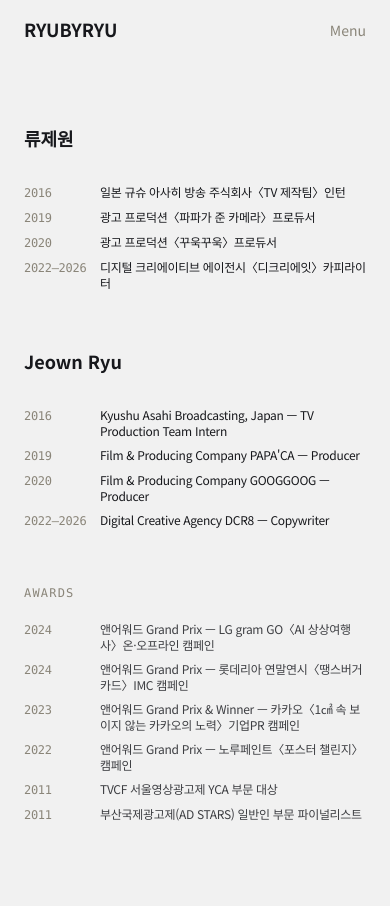
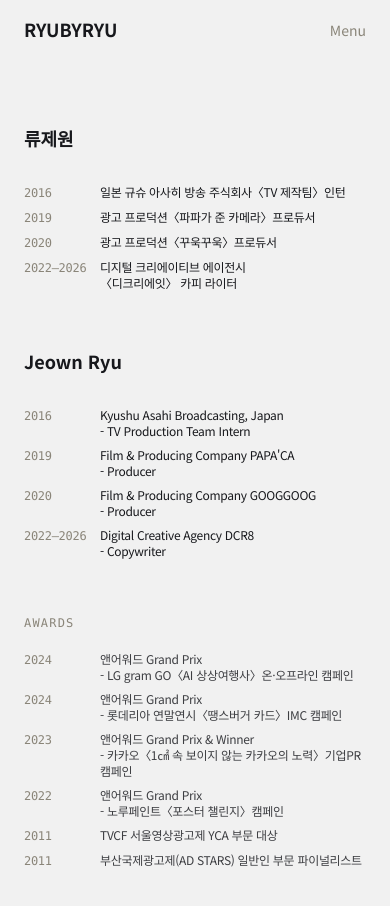
Before and after one commit to ryubyryu/portfolio, a Next.js app: page /about in a window 390 px wide. Shown: the top 906 px of the page. Built offline with nearby package versions, Linux system fonts and the light colour scheme.

Commit message:
About 페이지 모바일 전용 줄바꿈 적용, 단어 중간 줄바꿈 방지 (#219)
Co-authored-by: Claude <noreply@anthropic.com>

```diff
--- a/app/(pages)/about/page.tsx
+++ b/app/(pages)/about/page.tsx
@@ -4,7 +4,17 @@ export const metadata: Metadata = {
   title: "About",
 };
 
-const career = [
+type TimelineItem = {
+  period: string;
+  title: string;
+  titleParts?: [string, string];
+};
+
+type AwardItem = TimelineItem & {
+  url?: string;
+};
+
+const career: TimelineItem[] = [
   {
     period: "2016",
     title: "일본 규슈 아사히 방송 주식회사〈TV 제작팀〉인턴",
@@ -14,42 +24,57 @@ const career = [
   {
     period: "2022–2026",
     title: "디지털 크리에이티브 에이전시〈디크리에잇〉카피라이터",
+    titleParts: ["디지털 크리에이티브 에이전시", "〈디크리에잇〉 카피 라이터"] as [string, string],
   },
 ];
 
-const careerEn = [
+const careerEn: TimelineItem[] = [
   {
     period: "2016",
     title: "Kyushu Asahi Broadcasting, Japan — TV Production Team Intern",
+    titleParts: ["Kyushu Asahi Broadcasting, Japan", "- TV Production Team Intern"] as [string, string],
   },
-  { period: "2019", title: "Film & Producing Company PAPA'CA — Producer" },
-  { period: "2020", title: "Film & Producing Company GOOGGOOG — Producer" },
+  {
+    period: "2019",
+    title: "Film & Producing Company PAPA'CA — Producer",
+    titleParts: ["Film & Producing Company PAPA'CA", "- Producer"] as [string, string],
+  },
+  {
+    period: "2020",
+    title: "Film & Producing Company GOOGGOOG — Producer",
+    titleParts: ["Film & Producing Company GOOGGOOG", "- Producer"] as [string, string],
+  },
   {
     period: "2022–2026",
     title: "Digital Creative Agency DCR8 — Copywriter",
+    titleParts: ["Digital Creative Agency DCR8", "- Copywriter"] as [string, string],
   },
 ];
 
 // TODO: 영문/일문 병기 여부 추후 결정
-const awards = [
+const awards: AwardItem[] = [
   {
     period: "2024",
     title: "앤어워드 Grand Prix — LG gram GO〈AI 상상여행사〉온·오프라인 캠페인",
+    titleParts: ["앤어워드 Grand Prix", "- LG gram GO〈AI 상상여행사〉온·오프라인 캠페인"] as [string, string],
     url: "https://naward.or.kr/archive/winners/2024?w_id=5156",
   },
   {
     period: "2024",
     title: "앤어워드 Grand Prix — 롯데리아 연말연시〈땡스버거 카드〉IMC 캠페인",
+    titleParts: ["앤어워드 Grand Prix", "- 롯데리아 연말연시〈땡스버거 카드〉IMC 캠페인"] as [string, string],
     url: "https://naward.or.kr/archive/winners/2024?w_id=5162",
   },
   {
     period: "2023",
     title: "앤어워드 Grand Prix & Winner — 카카오〈1㎠ 속 보이지 않는 카카오의 노력〉기업PR 캠페인",
+    titleParts: ["앤어워드 Grand Prix & Winner", "- 카카오〈1㎠ 속 보이지 않는 카카오의 노력〉기업PR 캠페인"] as [string, string],
     url: "https://naward.or.kr/archive/winners/2023?w_id=4766",
   },
   {
     period: "2022",
     title: "앤어워드 Grand Prix — 노루페인트〈포스터 챌린지〉캠페인",
+    titleParts: ["앤어워드 Grand Prix", "- 노루페인트〈포스터 챌린지〉캠페인"] as [string, string],
     url: "https://naward.or.kr/archive/winners/2022?w_id=4626",
   },
   { period: "2011", title: "TVCF 서울영상광고제 YCA 부문 대상" },
@@ -62,13 +87,23 @@ export default function AboutPage() {
       <section className="max-w-4xl">
         <h1 className="mb-8 font-body text-lg font-bold text-ink">류제원</h1>
 
-        <ul className="space-y-2 text-xs tracking-tight">
+        <ul className="space-y-2 break-keep text-xs tracking-tight">
           {career.map((item) => (
-            <li key={item.title} className="flex items-baseline gap-x-3">
+            <li key={item.period + item.title} className="flex items-baseline gap-x-3">
               <span className="w-16 shrink-0 font-mono text-stone">
                 {item.period}
               </span>
-              <span className="flex-1 text-ink">{item.title}</span>
+              <span className="flex-1 text-ink">
+                {item.titleParts ? (
+                  <>
+                    {item.titleParts[0]}{" "}
+                    <br className="sm:hidden" />
+                    {item.titleParts[1]}
+                  </>
+                ) : (
+                  item.title
+                )}
+              </span>
             </li>
           ))}
         </ul>
@@ -79,13 +114,23 @@ export default function AboutPage() {
           Jeown Ryu
         </h2>
 
-        <ul className="space-y-2 text-xs tracking-tight">
+        <ul className="space-y-2 break-keep text-xs tracking-tight">
           {careerEn.map((item) => (
-            <li key={item.title} className="flex items-baseline gap-x-3">
+            <li key={item.period + item.title} className="flex items-baseline gap-x-3">
               <span className="w-16 shrink-0 font-mono text-stone">
                 {item.period}
               </span>
-              <span className="flex-1 text-ink">{item.title}</span>
+              <span className="flex-1 text-ink">
+                {item.titleParts ? (
+                  <>
+                    {item.titleParts[0]}{" "}
+                    <br className="sm:hidden" />
+                    {item.titleParts[1]}
+                  </>
+                ) : (
+                  item.title
+                )}
+              </span>
             </li>
           ))}
         </ul>
@@ -95,7 +140,7 @@ export default function AboutPage() {
         <h2 className="mb-5 font-mono text-xs uppercase tracking-widest text-stone">
           Awards
         </h2>
-        <ul className="space-y-2 text-xs tracking-tight">
+        <ul className="space-y-2 break-keep text-xs tracking-tight">
           {awards.map((item, i) => (
             <li key={i} className="flex items-baseline gap-x-3">
               <span className="w-16 shrink-0 font-mono text-stone">
@@ -108,7 +153,15 @@ export default function AboutPage() {
                   rel="noopener noreferrer"
                   className="flex-1 text-ink-soft underline decoration-transparent underline-offset-2 transition-colors hover:text-ink hover:decoration-current"
                 >
-                  {item.title}
+                  {item.titleParts ? (
+                    <>
+                      {item.titleParts[0]}{" "}
+                      <br className="sm:hidden" />
+                      {item.titleParts[1]}
+                    </>
+                  ) : (
+                    item.title
+                  )}
                 </a>
               ) : (
                 <span className="flex-1 text-ink-soft">{item.title}</span>
```
